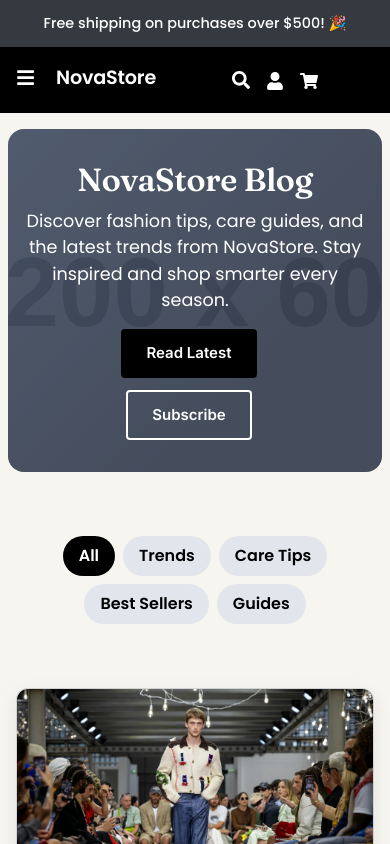
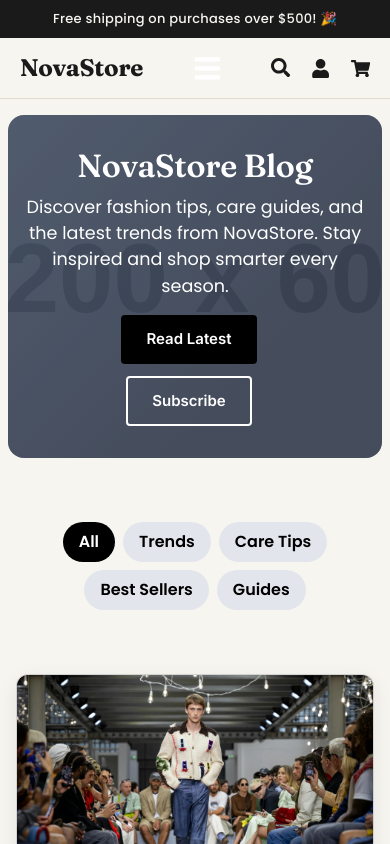
Before and after one commit to IgnacioDN/NovaStore, a React (Vite) app: page /blog in a window 390 px wide. Shown: the top 844 px of the page. Built offline with nearby package versions, Linux system fonts and the light colour scheme.

Commit message:
Refactor Header styles and improve layout

```diff
--- a/src/styles/Header.css
+++ b/src/styles/Header.css
@@ -1,250 +1,155 @@
+/* Barra de promo */
+.top-banner {
+  background: var(--ink);
+  color: var(--paper);
+  text-align: center;
+  padding: 9px 12px;
+  font-size: 13px;
+  font-weight: 500;
+  letter-spacing: 0.02em;
+}
+
+/* Header */
 .header {
-    box-sizing: border-box;
-    background-color: #000;
-    color: var(--light-color);
+  background: var(--paper);
+  border-bottom: 1px solid var(--line);
+  position: sticky;
+  top: 0;
+  z-index: 100;
 }
 
 .main-header {
-    display: flex;
-    justify-content: space-between;
-    align-items: center;
-    padding: 1rem 2rem;
-    background-color: #000;
+  padding: 0;
 }
 
-  .main-header .menu-icon {
-    font-size: 1.2rem;
-    margin-top: 3px;
-  }
 .header-container {
-    max-width: 1200px;
+  max-width: 1300px;
   margin: 0 auto;
-    padding: 0 2rem;
-    width: 100%;
+  padding: 1.1rem 2rem;
   display: flex;
   align-items: center;
   justify-content: space-between;
+  gap: 2rem;
 }
 
 .header__logo h1 {
-    font-size: 26px;
-    font-family: 'Poppins', sans-serif;
-    color: var(--light-color);
+  font-family: var(--font-display);
+  font-size: 1.5rem;
+  font-weight: 700;
+  color: var(--ink);
+  margin: 0;
+  letter-spacing: -0.01em;
 }
 
-  .header_logo h1:hover {
-   text-shadow: 0 0 5px #fff, 0 0 10px #fff;
+/* Navegación */
+.nav-menu {
+  display: flex;
+  list-style: none;
+  gap: 2.2rem;
+  margin: 0;
+  padding: 0;
 }
 
-
-  .nav-menu {
-    display: flex;
-    gap: 1.5rem;
-    list-style: none;
-    padding: 0;
-    margin: 0;
+.nav-menu a {
+  font-family: var(--font-body);
+  font-size: 0.92rem;
+  font-weight: 500;
+  color: var(--text-secondary);
+  text-transform: uppercase;
+  letter-spacing: 0.04em;
+  padding-bottom: 4px;
+  border-bottom: 1px solid transparent;
+  transition: all 0.2s ease;
 }
 
-
-  .nav-menu a {
-    color: var(--light-color);
-    text-transform: uppercase;
-    font-weight: 500;
-    transition: color 0.3s ease;
-  }
-
-  .nav-menu a:hover {
-    color: var(--accent-color);
-  }
-
-  .nav-icons {
-    display: flex;
-    gap: 20px;
-    align-items: center;
-  }
-
-  .nav-icons .icon {
-    font-size: 18px;
-    cursor: pointer;
-    color: var(--light-color);
-    transition: color 0.3s ease;
-  }
-
-
-
-  .nav-icons .icon:hover {
-    color: var(--accent-color);
-  }
-
-  .top-banner {
-    background-color: #343a40;
-    color: #ffffff;
-    text-align: center;
-    padding: 0.8rem 1rem;
-    font-size: 0.9rem;
-    font-weight: 500;
-    margin-bottom: 0;
+.nav-menu a:hover,
+.nav-menu a.active {
+  color: var(--ink);
+  border-bottom-color: var(--clay);
 }
 
 .menu-icon {
   display: none;
+  font-size: 1.4rem;
+  color: var(--ink);
   cursor: pointer;
-    color: var(--light-color);
-    z-index: 11;
 }
 
-  .left-section {
+/* Íconos de la derecha */
+.nav-icons {
   display: flex;
   align-items: center;
-    gap: 1rem;
+  gap: 1.3rem;
+}
+
+.icon {
+  font-size: 1.05rem;
+  color: var(--ink);
+  cursor: pointer;
+  transition: color 0.2s ease;
+}
+
+.icon:hover {
+  color: var(--clay);
 }
 
 .cart-icon-link {
   position: relative;
-  display: inline-block;
 }
 
 .cart-badge {
   position: absolute;
-  top: -10px;
-  right: -20px;
-  background: #d52323;
-  color: #fff;
-  font-size: 0.8rem;
-  font-weight: 400;
-  padding: 0.16rem;
-  border-radius: 999px;
-  border: 1px solid #222;
-  min-width: 22px;
-  text-align: center;
-  pointer-events: none;
-  z-index: 2;
+  top: -8px;
+  right: -10px;
+  background: var(--clay);
+  color: var(--paper);
+  font-size: 0.62rem;
+  font-weight: 700;
+  min-width: 16px;
+  height: 16px;
+  border-radius: 50%;
+  display: flex;
+  align-items: center;
+  justify-content: center;
+  padding: 0 2px;
 }
 
-.search-form {
-  display: flex;
-  align-items: center;
-  gap: 2px;
-  background: #fff;
-  border-radius: 7px;
-  padding: 2px 6px;
-  border: 1px solid #ddd;
-  box-shadow: 0 2px 8px rgba(80,80,160,0.05);
-}
-.search-input {
-  border: none;
-  outline: none;
-  font-size: 1rem;
-  padding: 4px 6px;
-  min-width: 120px;
-  border-radius: 7px;
-}
-.search-btn {
-  border: none;
-  background: none;
-  cursor: pointer;
-  color: #222;
-  font-size: 1.1rem;
-  padding: 2px 4px;
-  border-radius: 7px;
-}
-.search-btn:active,
-.search-btn:focus {
-  background: #eee;
-}
 /* Responsive */
-  @media (max-width: 768px) {
-    .main-header {
-      display: flex;
-      justify-content: space-between;
-      align-items: center;
-      padding: 1rem 1.5rem;
-      background-color: #000;
-      position: relative; /* Necesario para alinear el icono de menú */
-    }
-
-    .header__logo h1 {
-      font-size: 1.2rem;
-      padding-top: 0.2rem;
-    }
-
+@media (max-width: 900px) {
   .menu-icon {
-        position: absolute;
-        left: 1rem;
-        top: 1.1rem; /* Ajustá este valor según el padding del header */
-        font-size: 1.2rem;
-        cursor: pointer;
-      }
-
-    .nav-icons {
-      display: flex;
-      gap: 1rem;
-      margin-right: 1rem; /* Espacio desde el borde derecho */
+    display: block;
   }
 
   .nav-menu {
-      display: none;
+    position: fixed;
+    top: 0;
+    right: 0;
+    height: 100vh;
+    width: 78vw;
+    max-width: 320px;
+    background: var(--paper);
     flex-direction: column;
-      background-color: #111;
-      position: absolute;
-      top: 60px;
-      left: 0;
-      right: 0;
-      padding: 0.5rem 2rem;
-      gap: 1rem;
-      z-index: 10;
+    gap: 0;
+    padding: 5rem 2rem 2rem;
+    transform: translateX(100%);
+    transition: transform 0.3s ease;
+    box-shadow: -4px 0 24px rgba(0, 0, 0, 0.08);
   }
 
   .nav-menu.open {
-      display: flex;
+    transform: translateX(0);
+  }
+
+  .nav-menu li {
+    border-bottom: 1px solid var(--line);
+  }
+
+  .nav-menu a {
+    display: block;
+    padding: 1rem 0;
+  }
+
+  .header-container {
+    padding: 1rem 1.25rem;
   }
 }
-
-
-   /* Responsive */
-   @media (max-width: 640px) {
-    .main-header {
-      display: flex;
-      justify-content: space-between;
-      align-items: center;
-      padding: 1rem 1.5rem;
-      background-color: #000;
-      position: relative; /* Necesario para alinear el icono de menú */
-    }
-
-    .header__logo h1 {
-      font-size: 1.2rem;
-      padding-top: 0.2rem;
-    }
-
-    .menu-icon {
-        position: absolute;
-        left: 1rem;
-        top: 1.1rem; /* Ajustá este valor según el padding del header */
-        font-size: 1.2rem;
-        cursor: pointer;
-      }
-
-    .nav-icons {
-      display: flex;
-      gap: 1rem;
-      margin-right: 1rem; /* Espacio desde el borde derecho */
-    }
-
-    .nav-menu {
-      display: none;
-      flex-direction: column;
-      background-color: #111;
-      position: absolute;
-      top: 60px;
-      left: 0;
-      right: 0;
-      padding: 0.5rem 2rem;
-      gap: 1rem;
-      z-index: 10;
-    }
-
-    .nav-menu.open {
-      display: flex;
-    }
-  }
```
Lines whose indentation alone changed are shown as unchanged.
